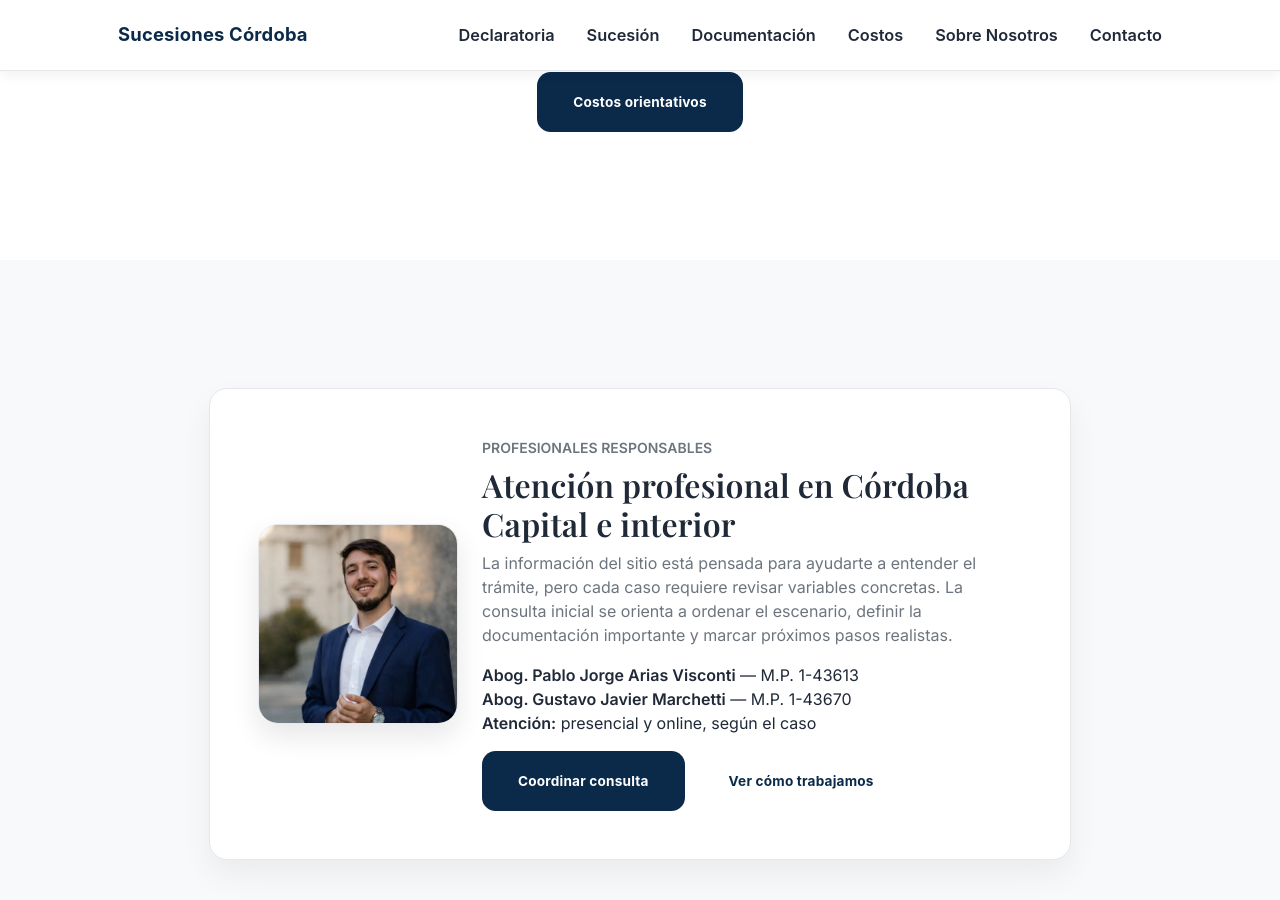
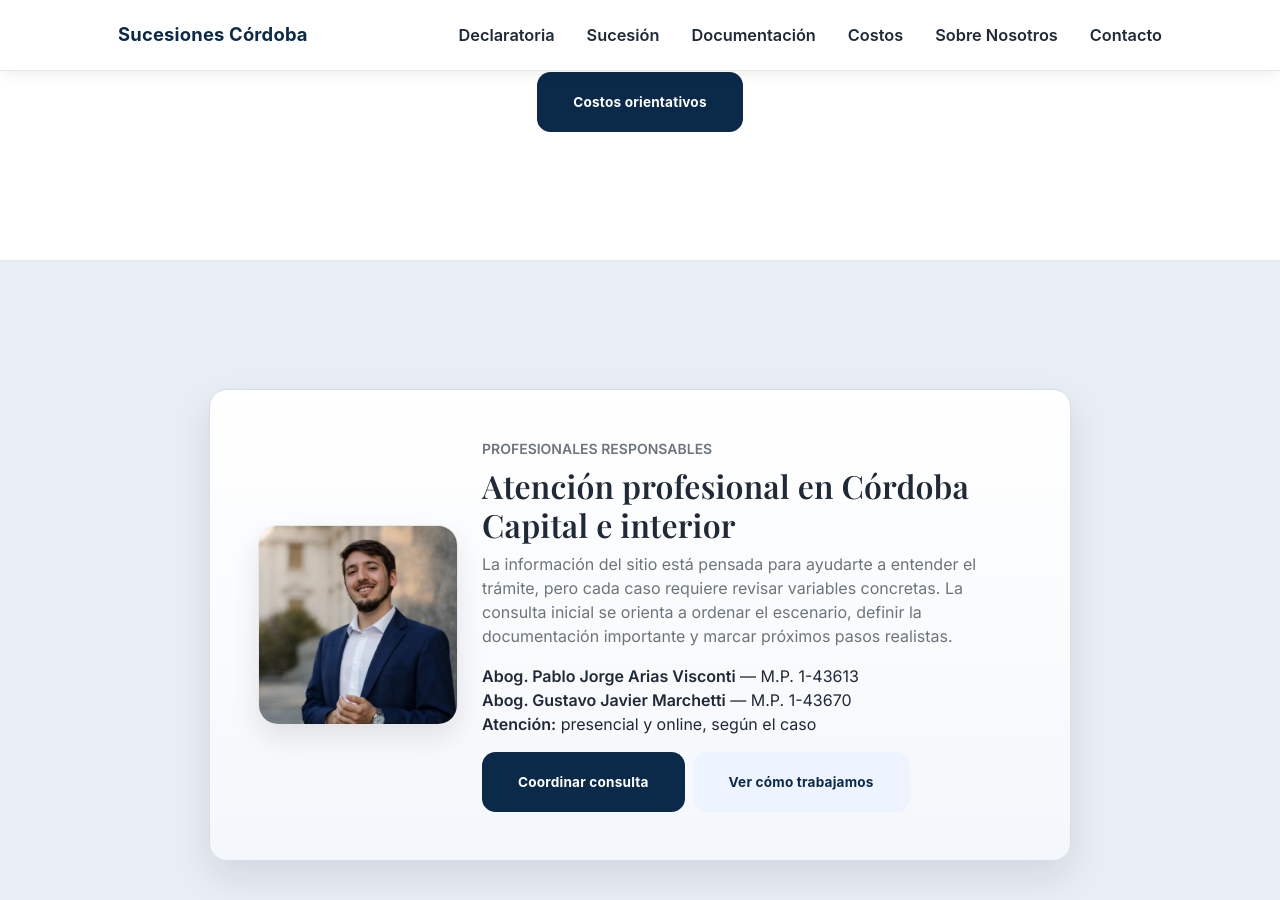
Before and after one commit to Elitedomainsx/sucesionescordoba, a Jekyll site: the page built from index.md, in a window 1280 px wide and 900 px high, scrolled down 1935 px. Built offline with Jekyll 4.4.1, drawn with Linux system fonts in a browser that asks for light colours.

Commit message:
Add files via upload

```diff
--- a/assets/css/site.css
+++ b/assets/css/site.css
@@ -254,3 +254,26 @@ header.masthead{
     height: 150px;
   }
 }
+
+
+/* Home team section: stronger contrast so the trust card doesn't get lost */
+.page-home #equipo.page-section{
+  background: #E9EEF5 !important;
+  border-top: 1px solid var(--legal-border);
+  border-bottom: 1px solid var(--legal-border);
+}
+.page-home .home-attorney-card{
+  background: linear-gradient(180deg, #FFFFFF 0%, #F4F7FB 100%);
+  border: 1px solid #D6DEE8;
+  box-shadow: 0 1rem 2.25rem rgba(15, 23, 42, .10);
+}
+.page-home .home-attorney-card .btn-outline-primary{
+  background: #EEF4FF !important;
+  border-color: #C9DAFF !important;
+  color: var(--legal-primary) !important;
+}
+.page-home .home-attorney-card .btn-outline-primary:hover{
+  background: var(--legal-primary) !important;
+  border-color: var(--legal-primary) !important;
+  color: #fff !important;
+}
```
